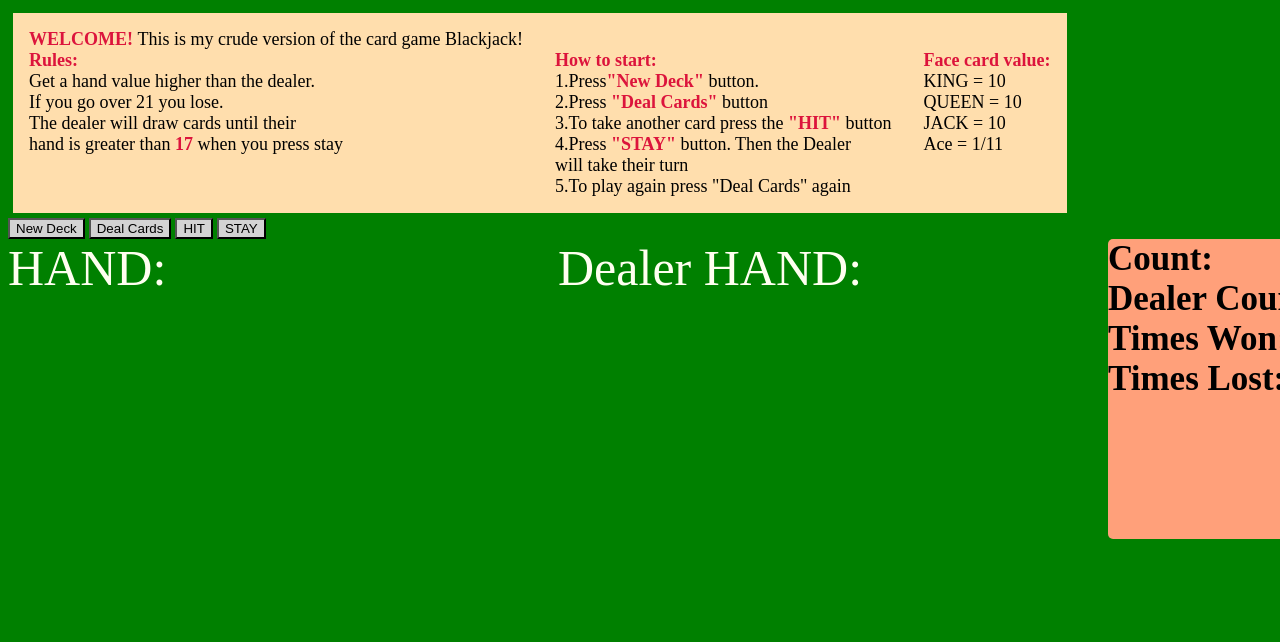
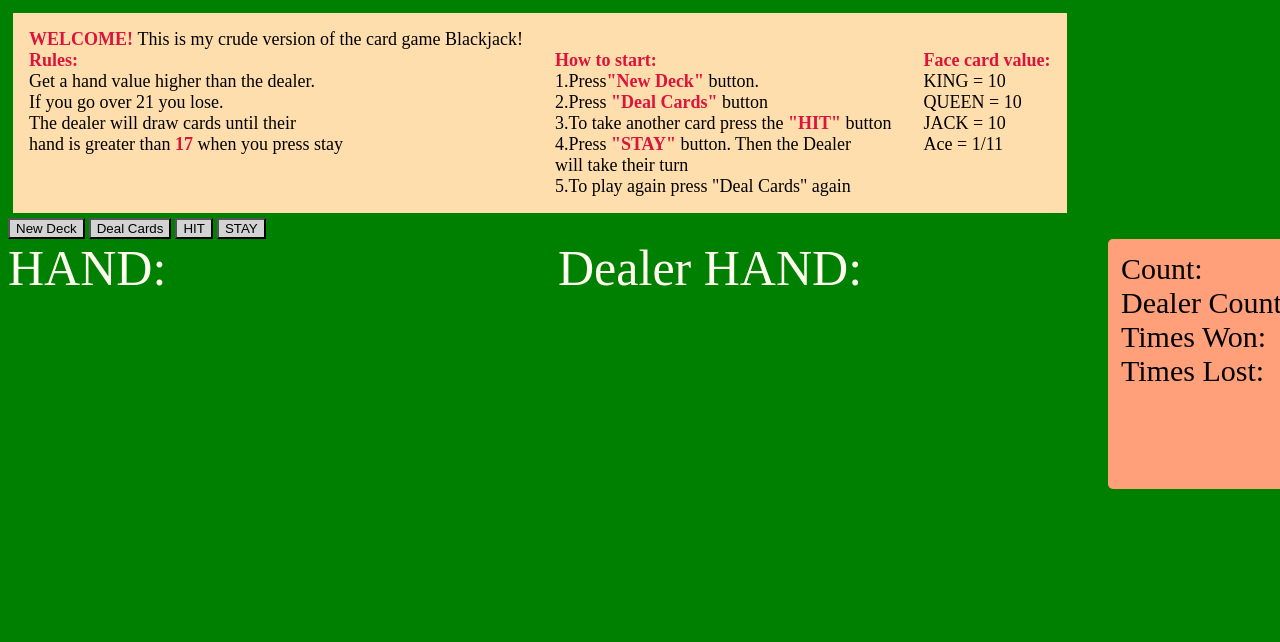
Before and after one commit to kajiwara12/FrontEndProject, a plain HTML site: page index.html in a window 1280 px wide. Shown: the top 642 px of the page. Drawn offline with nearby package versions, Linux system fonts and the light colour scheme.

Commit message:
styling changes

```diff
--- a/app.js
+++ b/app.js
@@ -127,6 +127,7 @@ function playGame() {
     }
     if (playerCount > 21) {
       wStatus.textContent = "You Lost";
+
       lossCounter++;
       timesLost.textContent = "Times Lost:" + lossCounter;
     }
@@ -193,16 +194,19 @@ function playGame() {
   function determineWinner(playerHandValue, dealerHandValue) {
     if (playerHandValue > dealerHandValue || dealerHandValue > 21) {
       wStatus.textContent = "You Win";
+      wStatus.style.color = "green";
       winCounter++;
       timesWon.textContent = "Times Won:" + winCounter;
     } else if (dealerHandValue === playerHandValue && dealerHandValue > 17) {
       wStatus.textContent = "You Tied";
     } else if (playerHandValue > 21) {
       wStatus.textContent = "You Lost";
-      lossCounter++;
+
+      wStatus.lossCounter++;
       timesLost.textContent = "Times Lost:" + lossCounter;
     } else {
       wStatus.textContent = "You Lost";
+
       lossCounter++;
       timesLost.textContent = "Times Lost:" + lossCounter;
     }
--- a/index.html
+++ b/index.html
@@ -58,13 +58,15 @@
             <div id="dealerHand"></div>
         </div>
     </div>
+
     <div id="message">
-    <b  id="playerWords">Count:</b>
-    <b id="dealerWords">Dealer Count:</b>
-    <b id="timesWon">Times Won: </b>
-    <b id="timesLost">Times Lost: </b>
-    <div id="status"></div>
+    <p  id="playerWords">Count:</p>
+    <p id="dealerWords">Dealer Count:</p>
+    <p id="timesWon">Times Won: </p>
+    <p id="timesLost">Times Lost: </p>
+    <p id="status"></p>
     </div>
+
 
     </div>
   </body>
--- a/style.css
+++ b/style.css
@@ -103,11 +103,11 @@ body {
 #message {
   display: flex;
   flex-wrap: nowrap;
-  height: 300px;
+  height: 250px;
   width: 250px;
   flex-direction: column;
   background-color: lightsalmon;
-  font-size: 35px;
+  font-size: 30px;
   -webkit-text-fill-color: black;
   border-radius: 5px;
 }
@@ -115,3 +115,25 @@ body {
   background-color: lightgray;
   -webkit-text-fill-color: black;
 }
+#playerWords {
+  margin: 0;
+  margin-left: 13px;
+  margin-top: 13px;
+}
+#dealerWords {
+  margin: 0;
+  margin-left: 13px;
+}
+#timesWon {
+  margin: 0;
+  margin-left: 13px;
+}
+#timesLost {
+  margin: 0;
+  margin-left: 13px;
+}
+#status {
+  margin-top: 20px;
+  margin-left: 13px;
+  font-weight: bolder;
+}
```
